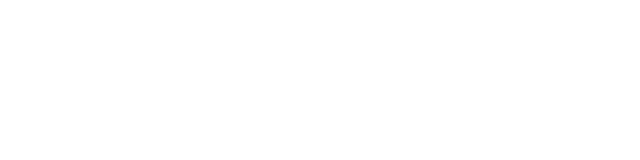
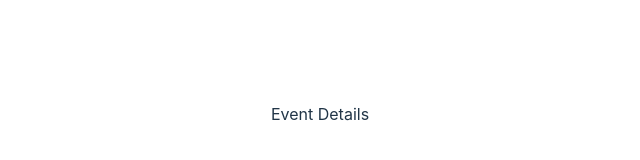
Before and after one commit to t-s-w/project3, a React (Vite) app: page /events/1 in a window 1280 px wide. Before the commit this address had no page. Shown: the part 286-446 px from the top of the page, without its empty margins (320-960 px from the left). Built offline with nearby package versions, Linux system fonts and the light colour scheme; a web font is replaced by a local one.

Commit message:
added Link to Event Card

```diff
--- a/src/components/EventCard.jsx
+++ b/src/components/EventCard.jsx
@@ -1,7 +1,10 @@
+import { Link } from "react-router-dom";
+
 export default function EventCard({event}) {
     return (
     <>
     <p>{event?.name}</p>
+    <Link to="/events/:eventId">{event?.name}</Link>
     </>
     )
 }
--- a/src/pages/AllEventsPage/AllEventsPage.jsx
+++ b/src/pages/AllEventsPage/AllEventsPage.jsx
@@ -21,6 +21,7 @@
     <>
     {/* <p>{JSON.stringify(events)}</p> */}
     <p><EventCard event={events[0]} /></p>
+
     </>
     )
 }
--- a/src/pages/App/App.jsx
+++ b/src/pages/App/App.jsx
@@ -2,6 +2,7 @@
 import { Routes, Route } from 'react-router-dom'
 import SeatSelect from '../SeatSelect/SeatSelect'
 import AllEventsPage from '../AllEventsPage/AllEventsPage.jsx'
+import EventDetailsPage from '../EventDetailsPage/EventDetailsPage';
 import './App.css'
 
 function App() {
@@ -11,6 +12,7 @@
       <Route path="/" element={<h1>The quick brown fox jumps over the lazy dog</h1>} />
       <Route path="/seatselect" element={<SeatSelect />} />
       <Route path="/events" element={<AllEventsPage/>} />
+      <Route path="/events/:eventId" element={<EventDetailsPage />} />
     </Routes>
   )
 }
--- /dev/null
+++ b/src/pages/EventDetailsPage/EventDetailsPage.jsx
@@ -0,0 +1,3 @@
+export default function EventDetailsPage(){
+    return <>Event Details</>
+}
```
